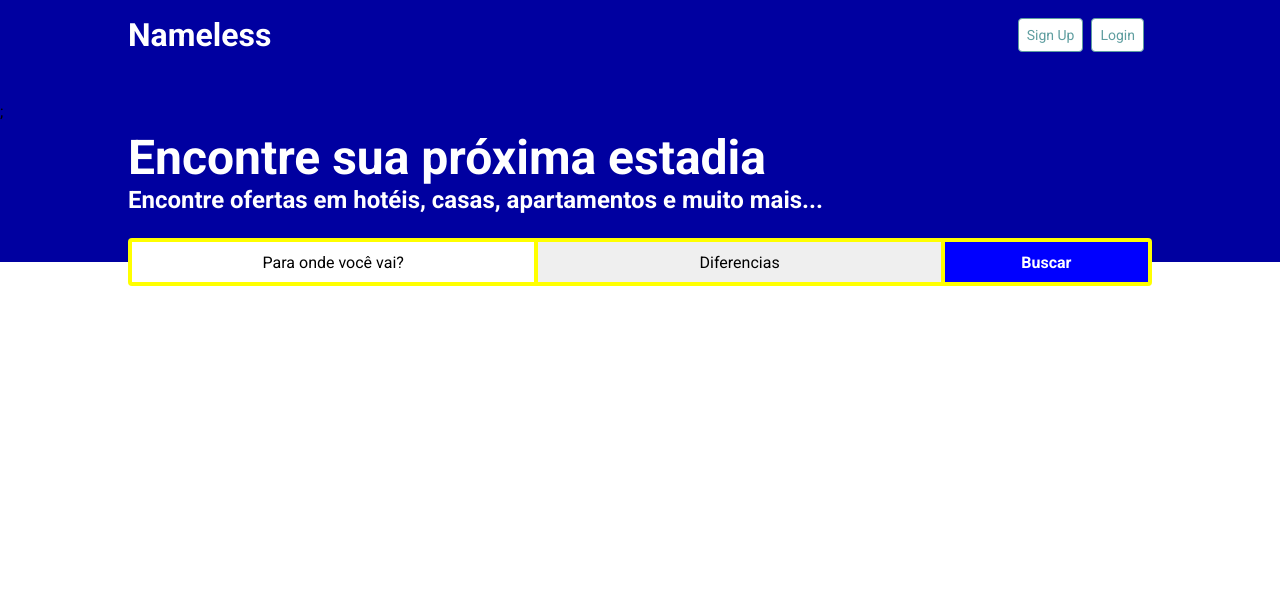
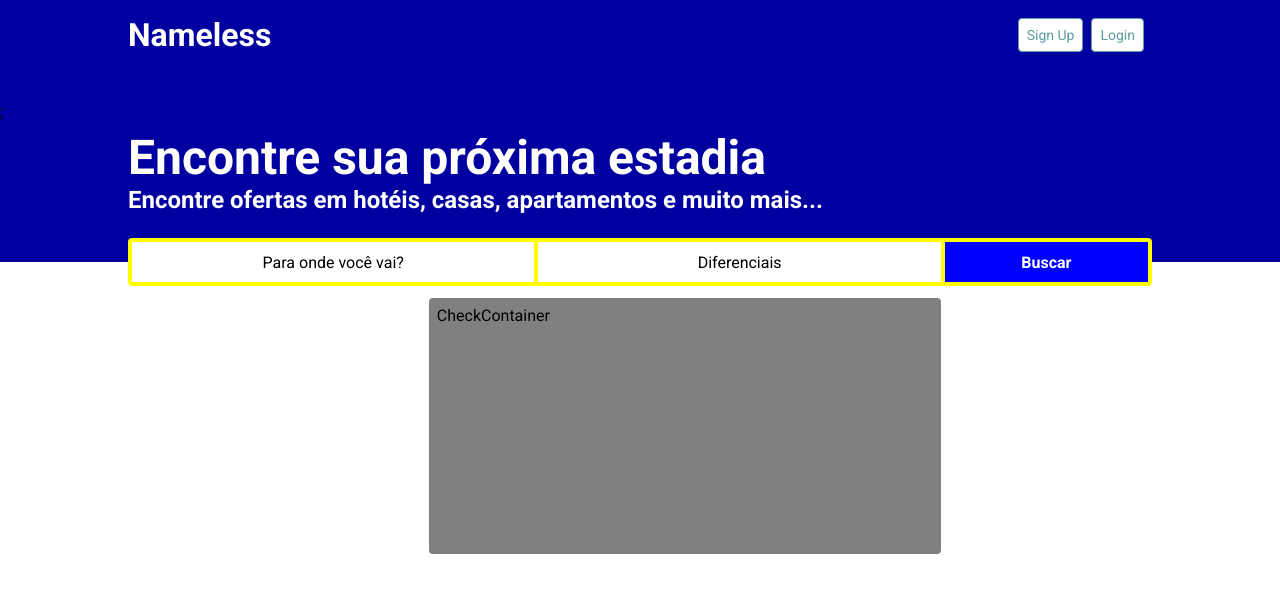
Before and after one commit to SJeanF/nameless-hotel, a React (Create React App) app: page / in a window 1280 px wide. Shown: the top 592 px of the page. Built offline with nearby package versions, Linux system fonts and the light colour scheme.

Commit message:
comecei o visual da seleção de diferenciais, e adaptei os containers com o position relative para que os filhos tenham a referencia direta no input desejado

```diff
--- /dev/null
+++ b/src/components/SearchBar/DifferentialsSection/DiferentialsCheckContainer/index.jsx
@@ -0,0 +1,7 @@
+import * as S from "./styles";
+
+const DiferentialCheckContainer = () => {
+  return <S.Container>CheckContainer</S.Container>;
+};
+
+export default DiferentialCheckContainer;
--- /dev/null
+++ b/src/components/SearchBar/DifferentialsSection/DiferentialsCheckContainer/styles.js
@@ -0,0 +1,13 @@
+import styled from "styled-components";
+
+export const Container = styled.div`
+  position: absolute;
+  right: 0;
+  top: 56px;
+  background-color: gray;
+  width: 512px;
+  height: 100vh;
+  max-height: 256px;
+  padding: 8px;
+  border-radius: 4px;
+`;
--- /dev/null
+++ b/src/components/SearchBar/DifferentialsSection/DiferentialsInput/index.jsx
@@ -0,0 +1,13 @@
+import DiferentialCheckContainer from "../DiferentialsCheckContainer";
+import * as S from "./styles";
+
+const DiferentialsInput = () => {
+  return (
+    <>
+      <S.DiferentialInput type="button">Diferenciais</S.DiferentialInput>
+      <DiferentialCheckContainer />
+    </>
+  );
+};
+
+export default DiferentialsInput;
--- /dev/null
+++ b/src/components/SearchBar/DifferentialsSection/DiferentialsInput/styles.js
@@ -0,0 +1,10 @@
+import styled from "styled-components";
+
+export const DiferentialInput = styled.button`
+  width: 100%;
+  height: 100%;
+  border: none;
+  background-color: white;
+  font-size: 16px;
+  cursor: pointer;
+`;
--- a/src/components/SearchBar/Main/index.jsx
+++ b/src/components/SearchBar/Main/index.jsx
@@ -1,13 +1,17 @@
 import * as S from "./styles";
 import StateSelector from "../StateSection/StateInput";
+import DiferentialsInput from "../DifferentialsSection/DiferentialsInput";
 
 const SearchBar = () => {
   return (
     <S.Container>
       <S.SearchBar>
-        <StateSelector>Para onde você vai?</StateSelector>
-
-        <S.PopUpTriggerButton>Diferencias</S.PopUpTriggerButton>
+        <S.ButtonsContainer>
+          <StateSelector />
+        </S.ButtonsContainer>
+        <S.ButtonsContainer>
+          <DiferentialsInput />
+        </S.ButtonsContainer>
         <S.SubmitButton type="button">Buscar</S.SubmitButton>
       </S.SearchBar>
     </S.Container>
--- a/src/components/SearchBar/Main/styles.js
+++ b/src/components/SearchBar/Main/styles.js
@@ -19,11 +19,8 @@ export const SearchBar = styled.div`
   border-radius: 4px;
 `;
 
-export const PopUpTriggerButton = styled.button`
-  cursor: text;
-  border: none;
-  padding: 8px;
-  font-size: 16px;
+export const ButtonsContainer = styled.div`
+  position: relative;
 `;
 
 export const SubmitButton = styled.button`
--- a/src/components/SearchBar/StateSection/StateInput/index.jsx
+++ b/src/components/SearchBar/StateSection/StateInput/index.jsx
@@ -14,7 +14,7 @@ const StateInput = () => {
   };
 
   return (
-    <S.Container>
+    <>
       <S.StateInput
         $active={inputActive}
         placeholder="Para onde você vai?"
@@ -22,7 +22,7 @@ const StateInput = () => {
         onBlur={BlurInput}
       />
       <StateSuggestions active={inputActive} />
-    </S.Container>
+    </>
   );
 };
 
--- a/src/components/SearchBar/StateSection/StateInput/styles.js
+++ b/src/components/SearchBar/StateSection/StateInput/styles.js
@@ -1,16 +1,10 @@
 import styled from "styled-components";
-
-export const Container = styled.div`
-  height: 100%;
-  width: 100%;
-`;
 
 export const StateInput = styled.input`
   height: 100%;
   width: 100%;
   cursor: text;
   border: none;
-  padding: 8px;
   font-size: 16px;
   text-align: center;
   outline: none;
--- a/src/components/SearchBar/StateSection/StatesSuggestions/index.jsx
+++ b/src/components/SearchBar/StateSection/StatesSuggestions/index.jsx
@@ -10,6 +10,7 @@ const StateSuggestions = ({ active }) => {
         <SuggestionItem />
         <SuggestionItem />
         <SuggestionItem />
+        <SuggestionItem />
       </S.SuggestionsList>
     </S.Container>
   );
--- a/src/components/SearchBar/StateSection/StatesSuggestions/styles.js
+++ b/src/components/SearchBar/StateSection/StatesSuggestions/styles.js
@@ -5,8 +5,10 @@ export const Container = styled.div`
   left: 0;
   top: 56px;
   background-color: gray;
-  max-width: 512px;
-  width: 100%;
+  width: 512px;
+  height: 256px;
+  display: flex;
+  flex-direction: column;
   visibility: ${(props) => (props.$active ? "visible" : "hidden")};
   opacity: ${(props) => (props.$active ? "1" : "0")};
   padding: 8px;
@@ -19,8 +21,7 @@ export const Tittle = styled.h4`
 
 export const SuggestionsList = styled.ul`
   width: 100%;
-  height: calc(100% - 51px);
-  overflow-y: scroll;
+  overflow-y: auto;
   overflow-x: hidden;
 
   :last-child {
```
